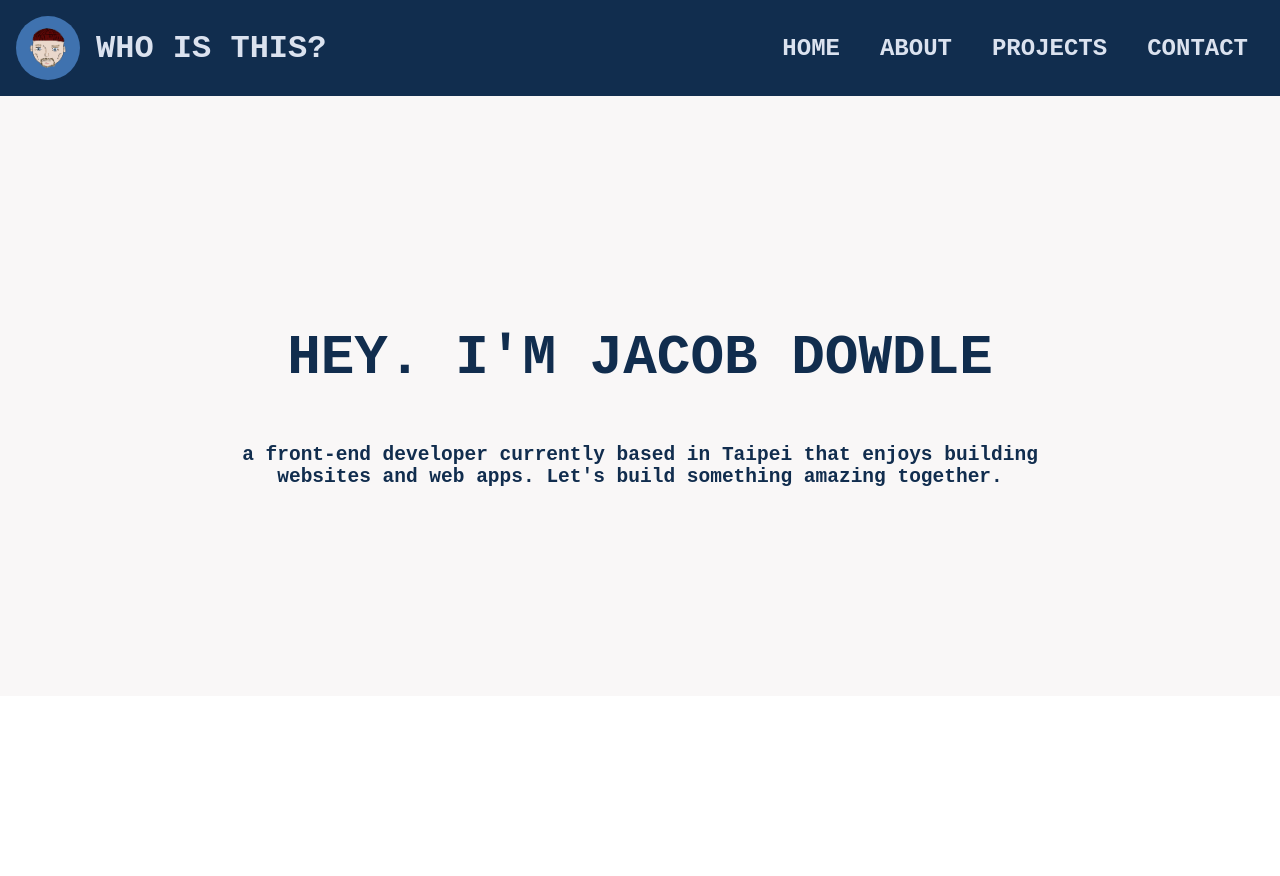
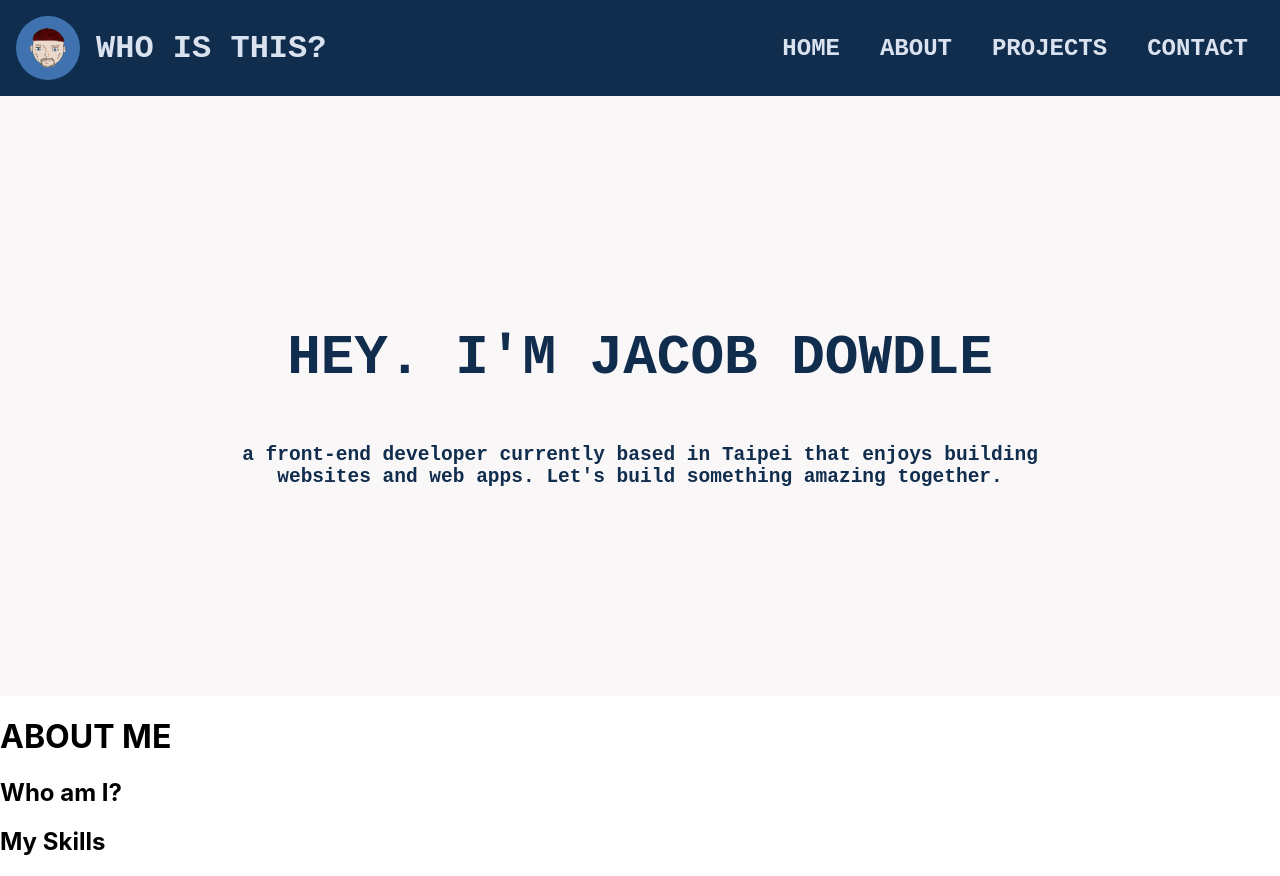
Before and after one commit to jakovid/personal-website, a React (Create React App) app: page / in a window 1280 px wide. Before the commit the page ends 800 px from the top, so only its background shows below. Built offline with nearby package versions, Linux system fonts and the light colour scheme.

Commit message:
began to create the about me comp

```diff
--- a/src/App.js
+++ b/src/App.js
@@ -1,12 +1,14 @@
 import React from "react";
 import BuildHeader from "./components/header.js";
 import BuildHero from "./components/hero.js";
+import BuildAbout from "./components/about.js";
 
 function App() {
   return (
     <div className="App">
       <BuildHeader />
       <BuildHero />
+      <BuildAbout />
     </div>
   );
 }
--- a/src/components/about.js
+++ b/src/components/about.js
@@ -3,7 +3,15 @@ import React from "react";
 export default function BuildAbout() {
     return(
         <div className="about-cont">
-
+            <h1>ABOUT ME</h1>
+            <div className="about-me-info">
+                <div className="about-me-info-left">
+                    <h2>Who am I?</h2>
+                </div>
+                <div className="about-me-info-right">
+                    <h2>My Skills</h2>
+                </div>
+            </div>
         </div>
     )
 }
```
